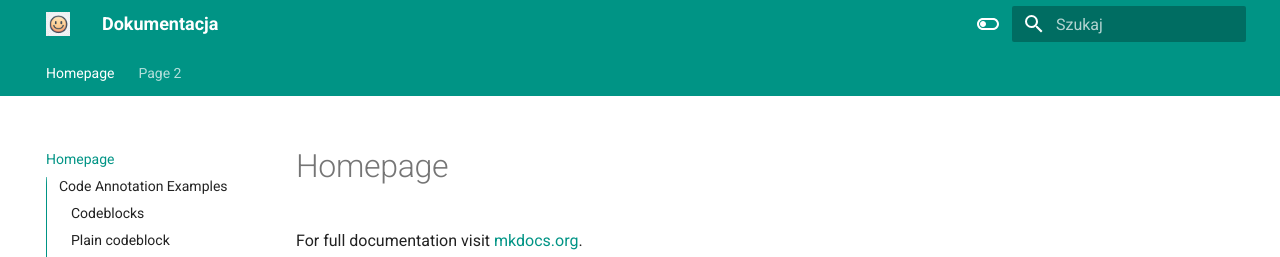
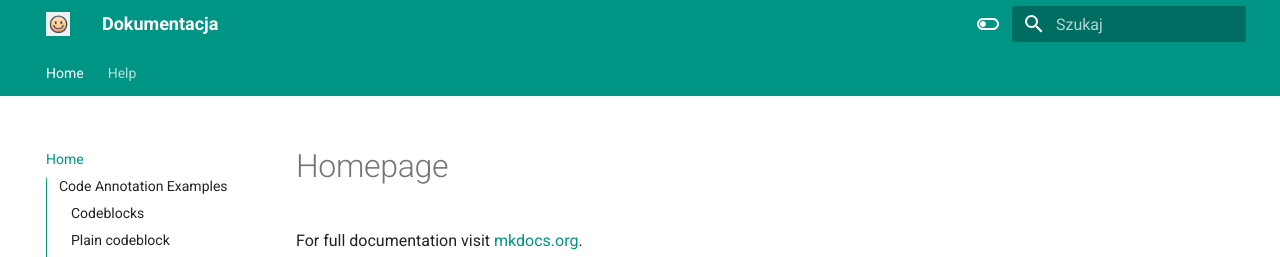
Before and after one commit to kubansa-allegro/doc, an MkDocs documentation site: the page built from docs/index.md, in a window 1280 px wide and 900 px high. Shown: the top 257 px of the window. Built offline with MkDocs 1.6.1 and Material for MkDocs 9.7.7, drawn with Linux system fonts in a browser that asks for light colours; emoji names are drawn with the system emoji font.

Commit message:
add menu

```diff
--- a/mkdocs.yml
+++ b/mkdocs.yml
@@ -1,5 +1,12 @@
 site_name: Dokumentacja
 site_url: https://github.com/kubansa-allegro/doc/
+
+nav:
+  - Home: index.md
+  - Help:
+      - Help Mkdocs: https://squidfunk.github.io/mkdocs-material/reference/
+
+
 theme:
   name: material
   logo: assets/logo.png
```
